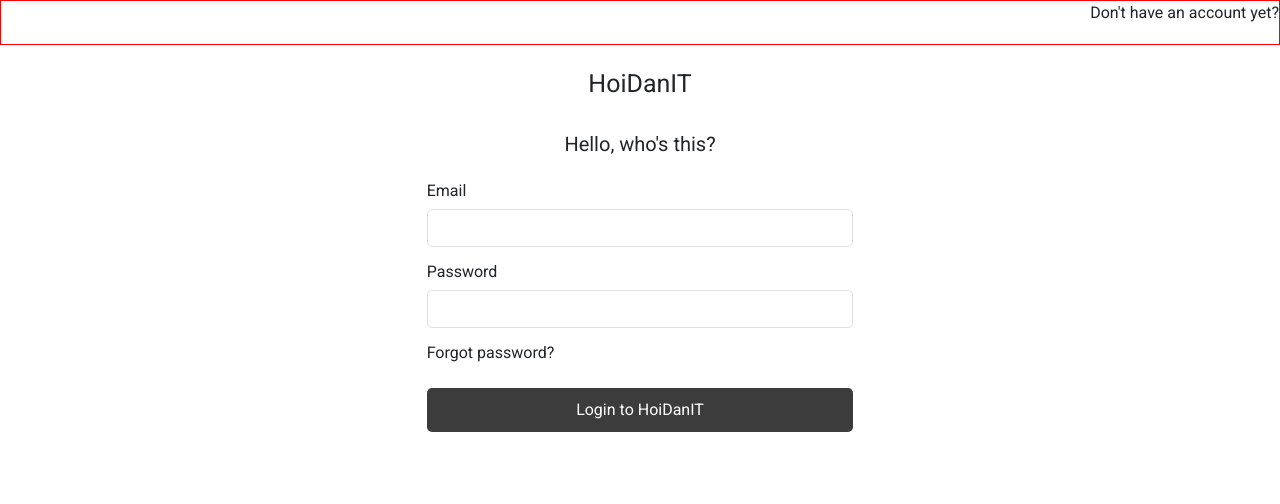
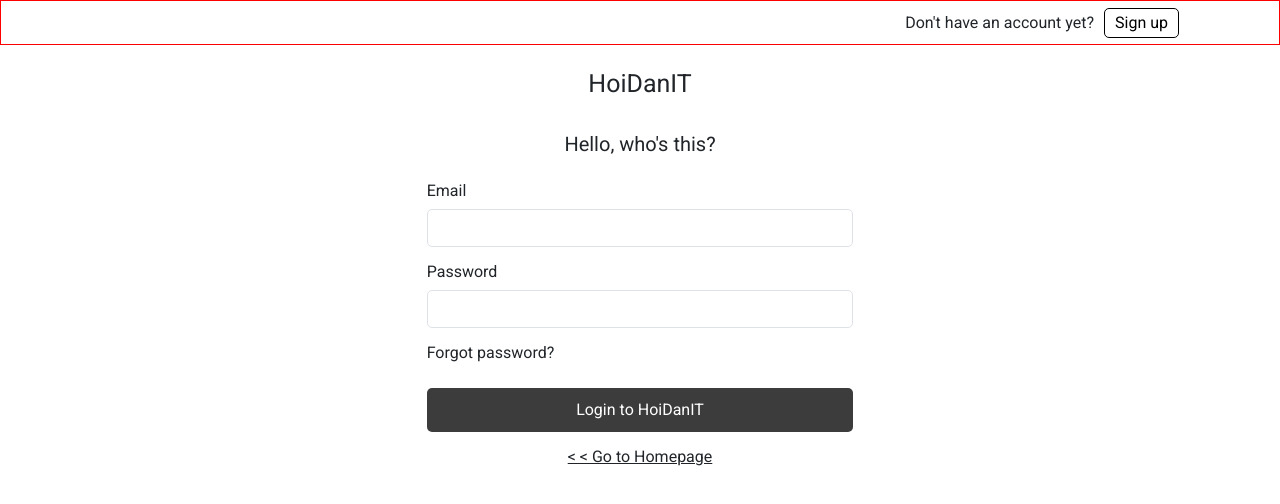
Before and after one commit to TRINHNAMTRUNG/ReactHook_With_HoiDanIT, a React (Create React App) app: page /login in a window 1280 px wide. Shown: the top 504 px of the page. Built offline with nearby package versions, Linux system fonts and the light colour scheme.

Commit message:
Chapter6-Video 72

```diff
--- a/src/App.js
+++ b/src/App.js
@@ -2,7 +2,7 @@
 import './App.scss';
 import Header from './components/Header/Header';
 import { Outlet } from 'react-router-dom';
-function App() {
+const App = ()=> {
   return (
     <div className="app-container">
       <div className='header-container'>
--- /dev/null
+++ b/src/Layout.js
@@ -0,0 +1,40 @@
+import {Route, Routes } from 'react-router-dom';
+import App from './App.js';
+import User from './components/User/User.js';
+import Admin from './components/Admin/Admin.js';
+import HomePage from './components/Home/HomePage.js';
+import ManageUser from './components/Admin/Content/ManageUser.js';
+import DashBoard from './components/Admin/Content/Dashboard.js';
+import Login from './components/Auth/Login.js';
+import { ToastContainer } from 'react-toastify';
+import 'react-toastify/dist/ReactToastify.css';
+
+const Layout = () => {
+    return (
+        <>
+            <Routes>
+                <Route path="/" element={<App />} >
+                    <Route path="users" element={<User />} />
+                    <Route index element={<HomePage />} />
+                </Route>
+                <Route path="/admins" element={<Admin />} >
+                    <Route index element={<DashBoard />} />
+                    <Route path="manage-user" element={<ManageUser />} />
+                </Route>
+                <Route path="/login" element={<Login />} />
+            </Routes>
+            <ToastContainer
+                    position="top-right"
+                    autoClose={2000}
+                    hideProgressBar={false}
+                    newestOnTop={false}
+                    closeOnClick
+                    rtl={false}
+                    pauseOnFocusLoss
+                    draggable
+                    pauseOnHover
+                    theme="light" />
+        </>
+    )
+}
+export default Layout;
--- a/src/components/Admin/Admin.js
+++ b/src/components/Admin/Admin.js
@@ -3,8 +3,6 @@
 import { FaBars } from "react-icons/fa";
 import { useState } from "react";
 import { Outlet } from "react-router-dom";
-import { ToastContainer } from 'react-toastify';
-import 'react-toastify/dist/ReactToastify.css';
 const Admin = () => {
     const [collapsed, setCollapsed] = useState(false);
 
@@ -22,17 +20,6 @@
                         <Outlet />
                     </div>
                 </div>
-                <ToastContainer
-                    position="top-right"
-                    autoClose={2000}
-                    hideProgressBar={false}
-                    newestOnTop={false}
-                    closeOnClick
-                    rtl={false}
-                    pauseOnFocusLoss
-                    draggable
-                    pauseOnHover
-                    theme="light" />
             </div>
         </>
     )
--- a/src/components/Auth/Login.js
+++ b/src/components/Auth/Login.js
@@ -1,22 +1,53 @@
 import { useState } from "react";
+import { useNavigate } from "react-router-dom";
 import "../Auth/Login.scss"
+import { toast } from "react-toastify";
+import { postLogin } from "../../services/apiService";
 const Login = (props) => {
     const [email, setEmail] = useState("");
     const [password, setPassword] = useState("");
-    const handleLogin = ()=> {
-        alert("login")
+    const navigate = useNavigate();
+
+    const validateEmail = (email) => {
+        return String(email)
+            .toLowerCase()
+            .match(
+                /^(([^<>()[\]\\.,;:\s@"]+(\.[^<>()[\]\\.,;:\s@"]+)*)|.(".+"))@((\[[0-9]{1,3}\.[0-9]{1,3}\.[0-9]{1,3}\.[0-9]{1,3}\])|(([a-zA-Z\-0-9]+\.)+[a-zA-Z]{2,}))$/
+            );
+    };
+    const handleLogin = async() => {
+        // validate
+        const isValidateEmail = validateEmail(email)
+        if (!isValidateEmail) {
+            toast.error("Invalid email");
+            return;
+        }
+        if (!password) {
+            toast.error("Invalid password");
+            return;
+        }
+
+        let data = await postLogin(email, password);
+        console.log("check res: ",data)
+        if(data && data.EC === 0){
+            toast.success(data.EM);
+            navigate("/")
+        }else{
+            toast.error(data.EM);
+        }
     }
     return (
         <>
             <div className="login-container">
                 <div className="header">
-                    Don't have an account yet?
+                    <span>Don't have an account yet?</span>
+                    <button className="btn-sign-up">Sign up</button>
                 </div>
                 <div className="title col-4 mx-auto">
-                    HoiDanIT
+                    <span>HoiDanIT</span>
                 </div>
                 <div className="welcome col-4 mx-auto">
-                    Hello, who's this?
+                    <span>Hello, who's this?</span>
                 </div>
                 <div className="content-form col-4 mx-auto">
                     <div className="form-group">
@@ -25,7 +56,7 @@
                             type="email"
                             className="form-control"
                             value={email}
-                            onChange={(e)=> setEmail(e.target.value) }
+                            onChange={(e) => setEmail(e.target.value)}
                         />
                     </div>
                     <div className="form-group">
@@ -34,7 +65,7 @@
                             type="password"
                             className="form-control"
                             value={password}
-                            onChange={(e)=> setPassword(e.target.value) }
+                            onChange={(e) => setPassword(e.target.value)}
                         />
                     </div>
                     <div className="forgot">
@@ -42,10 +73,13 @@
                     </div>
                     <button
                         className="btn-submit"
-                        onClick={()=> handleLogin()}
+                        onClick={() => handleLogin()}
                     >
                         Login to HoiDanIT
                     </button>
+                    <div className="text-center">
+                        <span onClick={() => { navigate("/") }}> &#60; &#60; Go to Homepage</span>
+                    </div>
                 </div>
             </div>
         </>
--- a/src/components/Auth/Login.scss
+++ b/src/components/Auth/Login.scss
@@ -1,9 +1,23 @@
 .login-container {
     .header {
         height: 45px;
-        text-align: right;
         border: 1px solid red;
+        padding: 0 100px;
+        display: flex;
+        align-items: center;
+        justify-content: flex-end;
+        gap: 10px;
 
+        .btn-sign-up {
+            background-color: white;
+            color: black;
+            border: 1px solid black;
+            border-radius: 5px;
+            padding: 2px 10px;
+            &:hover {
+                background-color: #dfdddd;
+            }
+        }
     }
 
     .title {
@@ -27,12 +41,15 @@
             display: block;
             padding-bottom: 6px;
         }
-        input{
+
+        input {
             border-radius: 5px;
         }
+
         .forgot {
             padding-bottom: 10px;
         }
+
         .btn-submit {
             border-radius: 5px;
             border: none;
@@ -44,5 +61,9 @@
                 background-color: black;
             }
         }
+        .text-center{
+            cursor: pointer;
+            text-decoration: underline;
+        }
     }
 }
--- a/src/index.js
+++ b/src/index.js
@@ -2,19 +2,11 @@
 import ReactDOM from 'react-dom/client';
 import reportWebVitals from './reportWebVitals';
 import { Provider } from 'react-redux';
-import { BrowserRouter, Route, Routes } from 'react-router-dom';
+import { BrowserRouter} from 'react-router-dom';
 
 import 'bootstrap/dist/css/bootstrap.min.css';
 import './App.scss';
-
-
-import App from './App.js';
-import User from './components/User/User.js';
-import Admin from './components/Admin/Admin.js';
-import HomePage from './components/Home/HomePage.js';
-import ManageUser from './components/Admin/Content/ManageUser.js';
-import DashBoard from './components/Admin/Content/Dashboard.js';
-import Login from './components/Auth/Login.js';
+import Layout from './Layout';
 
 const root = ReactDOM.createRoot(document.getElementById('root'));
 root.render(
@@ -23,17 +15,7 @@
   // </Provider>
 
   <BrowserRouter>
-    <Routes>
-      <Route path="/" element={<App />} >
-        <Route path="users" element={<User />} />
-        <Route index element={<HomePage />} />
-      </Route>
-      <Route path="/admins" element={<Admin />} >
-        <Route index element={<DashBoard />} />
-        <Route path="manage-user" element={<ManageUser />} />
-      </Route>
-      <Route path="/login" element={<Login />} />
-    </Routes>
+    <Layout/>
   </BrowserRouter>
 );
 
--- a/src/services/apiService.js
+++ b/src/services/apiService.js
@@ -26,10 +26,13 @@
     return axios.delete('api/v1/participant', { data: { id: userId } });
 }
 const getUserWithPaginate = (page, limit) => {
-    return axios.get(`http://localhost:8081/api/v1/participant?page=${page}&limit=${limit}`);
+    return axios.get(`api/v1/participant?page=${page}&limit=${limit}`);
+}
+const postLogin = (email, password) => {
+    return axios.post(`api/v1/login`, {email: email, password: password});
 }
 
 export {
     postCreateUser, getAllUsers, putUpdateUser,
-    deleteUser, getUserWithPaginate
+    deleteUser, getUserWithPaginate, postLogin
 };
```
